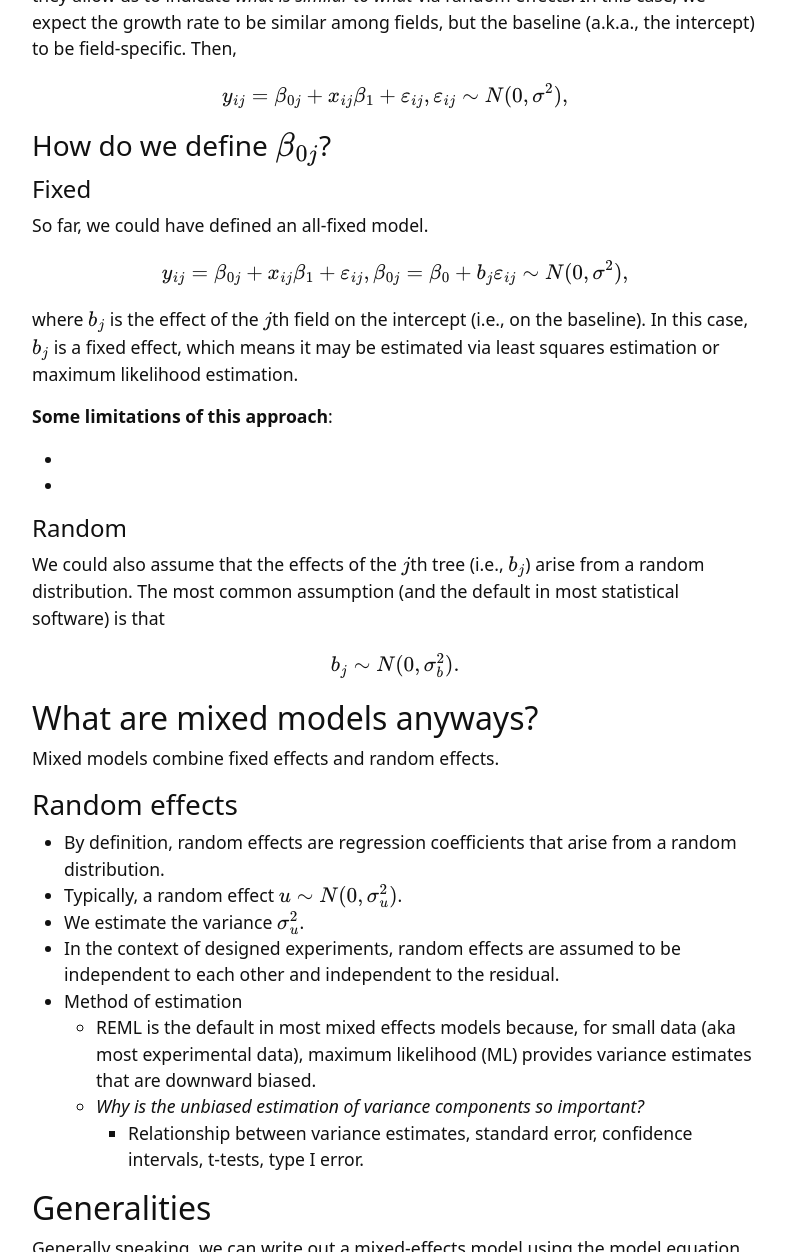
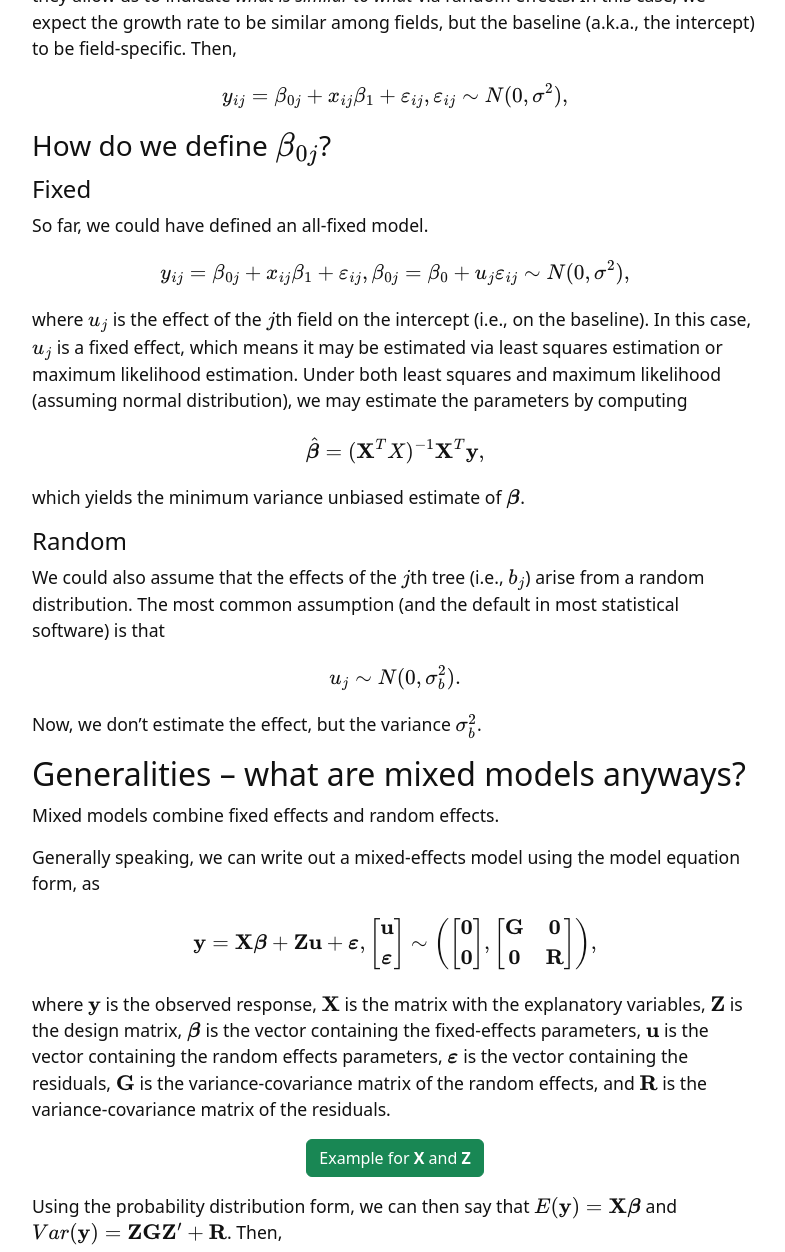
Before and after one commit to jlacasa/mixed-models-spring25, a Jekyll site: the page built from content/1-intro.md, in a window 1280 px wide and 1400 px high, scrolled down 7674 px, cut to the strip 0-1252 px from the top of the window. Shown: the whole strip, without its empty margins (245-1030 px from the left). Built offline with Jekyll 4.4.1, drawn with Linux system fonts in a browser that asks for light colours; formulas are drawn with MathJax 3; some of the changed text lies outside the part shown.

Commit message:
reorganizing

```diff
--- a/content/1-intro.md
+++ b/content/1-intro.md
@@ -311,40 +311,29 @@
 
 So far, we could have defined an all-fixed model.
 
-$$y_{ij} = \beta_{0j} + x_{ij} \beta_1 + \varepsilon_{ij}, \\ \beta_{0j} = \beta_0 + b_j \\ \varepsilon_{ij} \sim N(0, \sigma^2),$$
+$$y_{ij} = \beta_{0j} + x_{ij} \beta_1 + \varepsilon_{ij}, \\ \beta_{0j} = \beta_0 + u_j \\ \varepsilon_{ij} \sim N(0, \sigma^2),$$
 
-where $$b_j$$ is the effect of the $$j$$th field on the intercept (i.e., on the baseline).
-In this case, $$b_j$$ is a fixed effect, which means it may be estimated via least squares estimation or maximum likelihood estimation.
+where $$u_j$$ is the effect of the $$j$$th field on the intercept (i.e., on the baseline).
+In this case, $$u_j$$ is a fixed effect, which means it may be estimated via least squares estimation or maximum likelihood estimation.
+Under both least squares and maximum likelihood (assuming normal distribution), we may estimate the parameters by computing
 
-**Some limitations of this approach**:
+$$\hat{\boldsymbol{\beta}} = (\mathbf{X}^TX)^{-1}\mathbf{X}^T\mathbf{y},$$
 
--
--
+which yields the minimum variance unbiased estimate of $$\boldsymbol{\beta}$$.
 
 #### Random
 
 We could also assume that the effects of the $$j$$th tree (i.e., $$b_j$$) arise from a random distribution.
 The most common assumption (and the default in most statistical software) is that
 
-$$b_j \sim N(0, \sigma^2_b).$$
+$$u_j \sim N(0, \sigma^2_b).$$
 
+Now, we don't estimate the effect, but the variance $$\sigma^2_b$$.
 
-## What are mixed models anyways?
+## Generalities -- what are mixed models anyways?
 
 Mixed models combine fixed effects and random effects.
 
-### Random effects
-
-- By definition, random effects are regression coefficients that arise from a random distribution.
-- Typically, a random effect $$u \sim N(0, \sigma^2_u)$$.
-- We estimate the variance $$\sigma^2_u$$.
-- In the context of designed experiments, random effects are assumed to be independent to each other and independent to the residual.
-- Method of estimation
-  - REML is the default in most mixed effects models because, for small data (aka most experimental data), maximum likelihood (ML) provides variance estimates that are downward biased.
-  - *Why is the unbiased estimation of variance components so important?*
-    - Relationship between variance estimates, standard error, confidence intervals, t-tests, type I error.
-
-## Generalities
 
 Generally speaking, we can write out a mixed-effects model using the model equation form, as
 
@@ -446,6 +435,25 @@
 
 Take your time to digest the variance-covariance matrix above. What type of data do you think generated it?
 
+### Random effects
+
+- By definition, random effects are regression coefficients that arise from a random distribution.
+- Typically, a random effect $$u \sim N(0, \sigma^2_u)$$.
+- We estimate the variance $$\sigma^2_u$$.
+- In the context of designed experiments, random effects are assumed to be independent to each other and independent to the residual.
+
+
+Restricted maximum likelihood estimation (REML) is the default in most mixed effects models because, for small data (aka most experimental data), maximum likelihood (ML) provides variance estimates that are downward biased.
+- In REML, the likelihood is maximized after accounting for the model’s fixed effects.
+
+- In ML, $-\ell_{ML}(\boldsymbol{\sigma; \boldsymbol{\beta}, \mathbf{y}}) = - (\frac{n}{2}) \log(2\pi)-(\frac{1}{2}) \log (|\mathbf{V}(\boldsymbol\sigma)|) - (\frac{1}{2}) (\mathbf{y}-\mathbf{X}\boldsymbol{\beta})^T[\mathbf{V}(\boldsymbol\sigma)]^{-1}(\mathbf{y}-\mathbf{X}\boldsymbol{\beta})$
+- In REML, $\ell_{REML}(\boldsymbol{\sigma};\mathbf{y}) = - (\frac{n-p}{2}) \log (2\pi) - (\frac{1}{2}) \log (|\mathbf{V}(\boldsymbol\sigma)|) - (\frac{1}{2})log \left( |\mathbf{X}^T[\mathbf{V}(\boldsymbol\sigma)]^{-1}\mathbf{X}|\right) - (\frac{1}{2})\mathbf{r}[\mathbf{V}(\boldsymbol\sigma)]^{-1}\mathbf{r}$, where $p = rank(\mathbf{X})$ and $\mathbf{r} = \mathbf{y}-\mathbf{X}\hat{\boldsymbol{\beta}}_{ML}$.
+  - Start with initial values for $\boldsymbol\sigma$, $\tilde{\boldsymbol{\sigma}}$.
+  - Compute $\mathbf{G}(\tilde{\boldsymbol{\sigma}})$ and $\mathbf{R}(\tilde{\boldsymbol{\sigma}})$.
+  - Obtain $\boldsymbol{\beta}$ and $\mathbf{b}$.
+  - Update $\tilde{\boldsymbol{\sigma}}$.
+  - Repeat until convergence.
+
 
 ### Fixed effects versus random effects
 
```
